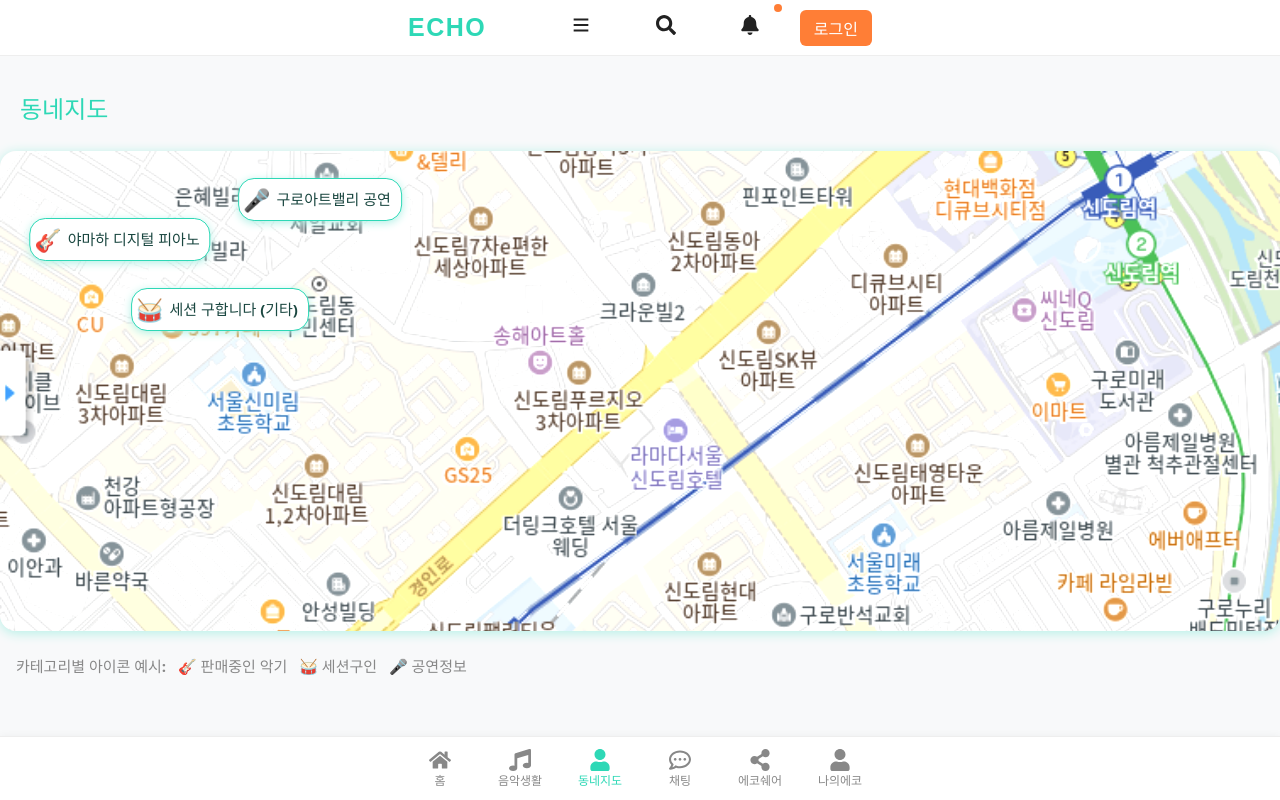
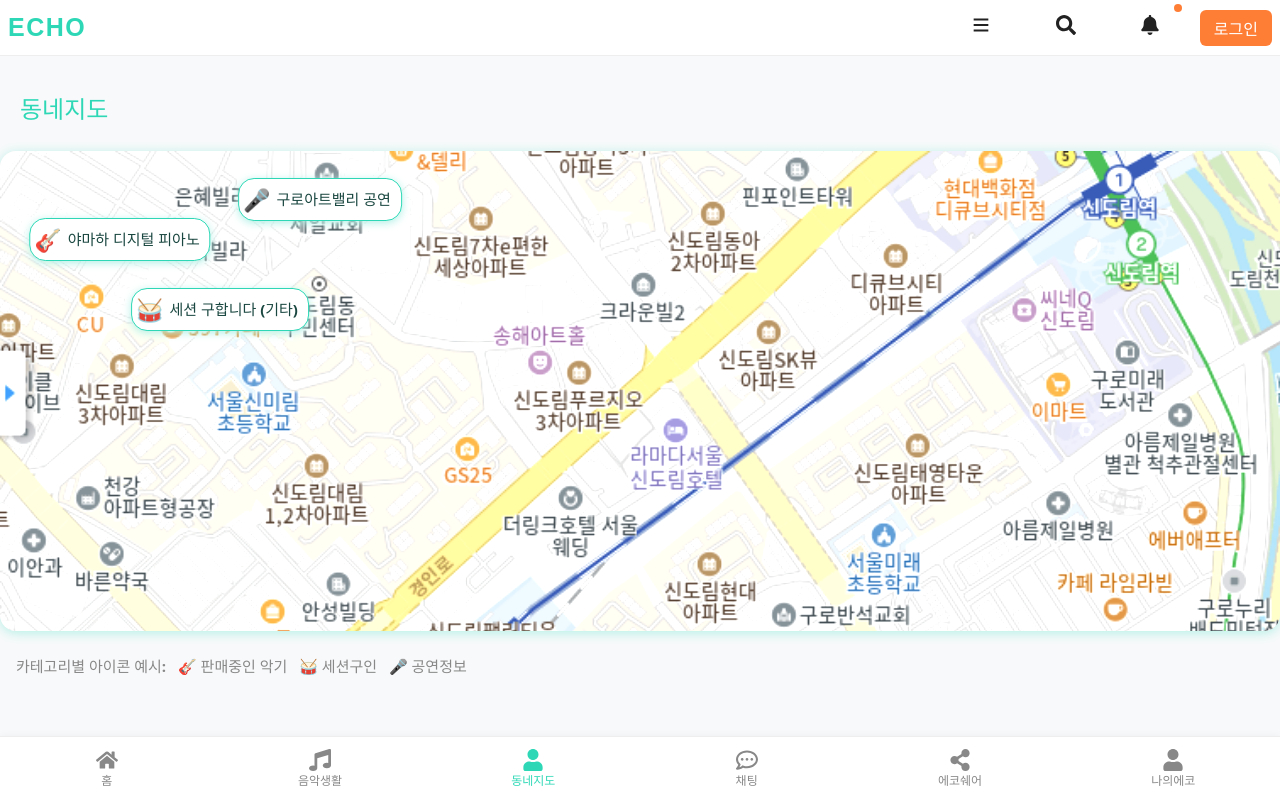
Before and after one commit to sewoong333/ECHO, a React (Vite) app: page /map in a window 1280 px wide. Built offline with nearby package versions, Linux system fonts and the light colour scheme; no server answers; the database is empty.

Commit message:
fix: 모바일 width/max-width/min-width/overflow-x/box-sizing/flex-shrink 병렬 적용

```diff
--- a/src/App.jsx
+++ b/src/App.jsx
@@ -5,13 +5,14 @@ import BottomNav from './components/BottomNav';
 import { createGlobalStyle } from 'styled-components';
 
 const GlobalStyle = createGlobalStyle`
-  body, #root {
+  html, body, #root, .App {
     width: 100vw !important;
     min-width: 0 !important;
+    max-width: 100vw !important;
     overflow-x: hidden !important;
     box-sizing: border-box !important;
-    margin: 0;
-    padding: 0;
+    margin: 0 !important;
+    padding: 0 !important;
   }
 `;
 
--- a/src/components/BottomBar.jsx
+++ b/src/components/BottomBar.jsx
@@ -18,7 +18,8 @@ const BottomBarContainer = styled.div`
   box-shadow: 0 -2px 10px rgba(0, 0, 0, 0.1);
   z-index: 1000;
   box-sizing: border-box;
-  overflow-x: auto;
+  overflow-x: hidden;
+  flex-shrink: 0;
 `;
 
 const MenuItem = styled(Link)`
@@ -30,6 +31,7 @@ const MenuItem = styled(Link)`
   font-size: 0.8rem;
   min-width: 0;
   box-sizing: border-box;
+  flex-shrink: 0;
 
   svg {
     font-size: 1.2rem;
--- a/src/components/BottomNav.jsx
+++ b/src/components/BottomNav.jsx
@@ -18,11 +18,13 @@ const Bar = styled.nav`
   z-index: 100;
   box-shadow: 0 -1px 8px rgba(0,0,0,0.04);
   box-sizing: border-box;
-  overflow-x: auto;
+  overflow-x: hidden;
+  flex-shrink: 0;
 `;
 const BarInner = styled.div`
   width: 100vw;
-  max-width: 480px;
+  max-width: 100vw;
+  min-width: 0;
   margin: 0 auto;
   display: flex;
   justify-content: space-around;
@@ -30,6 +32,8 @@ const BarInner = styled.div`
   height: 100%;
   position: relative;
   box-sizing: border-box;
+  overflow-x: hidden;
+  flex-shrink: 0;
 `;
 const Item = styled.button`
   background: none;
@@ -46,6 +50,7 @@ const Item = styled.button`
   padding: 0;
   min-width: 0;
   box-sizing: border-box;
+  flex-shrink: 0;
   @media (max-width: 480px) {
     font-size: 11px;
     svg { font-size: 18px; }
--- a/src/components/TopBar.jsx
+++ b/src/components/TopBar.jsx
@@ -8,6 +8,9 @@ const Bar = styled.header`
   width: 100vw;
   max-width: 100vw;
   min-width: 0;
+  box-sizing: border-box;
+  overflow-x: hidden;
+  flex-shrink: 0;
   margin: 0 auto;
   height: 56px;
   background: #fff;
@@ -16,19 +19,21 @@ const Bar = styled.header`
   align-items: center;
   justify-content: center;
   padding: 0;
-  box-sizing: border-box;
   z-index: 101;
 `;
 const BarInner = styled.div`
   width: 100vw;
-  max-width: 480px;
+  max-width: 100vw;
+  min-width: 0;
+  box-sizing: border-box;
+  overflow-x: hidden;
+  flex-shrink: 0;
   margin: 0 auto;
   display: flex;
   align-items: center;
   justify-content: space-between;
   padding: 0 8px;
   height: 100%;
-  box-sizing: border-box;
 `;
 const Title = styled.div`
   font-size: 22px;
@@ -69,6 +74,7 @@ const Logo = styled.span`
   margin-right: 16px;
   font-family: 'Montserrat', 'Pretendard', sans-serif;
   user-select: none;
+  flex-shrink: 0;
   @media (max-width: 480px) {
     font-size: 20px;
     margin-right: 8px;
--- a/src/pages/EchoShare.jsx
+++ b/src/pages/EchoShare.jsx
@@ -21,13 +21,19 @@ const Container = styled.div`
   justify-content: center;
   align-items: center;
   width: 100vw;
+  max-width: 100vw;
+  min-width: 0;
   margin: 0 auto;
   padding: 32px 12px 100px 12px;
   box-sizing: border-box;
+  overflow-x: hidden;
+  flex-shrink: 0;
 `;
 
 const Hero = styled.section`
   width: 100vw;
+  max-width: 100vw;
+  min-width: 0;
   background: linear-gradient(120deg, #2ed8b6 60%, #ff7e36 100%);
   border-radius: 24px;
   box-shadow: 0 8px 32px rgba(46,216,182,0.10);
@@ -40,6 +46,8 @@ const Hero = styled.section`
   overflow: hidden;
   margin-left: auto;
   margin-right: auto;
+  box-sizing: border-box;
+  flex-shrink: 0;
 `;
 
 const HeroImage = styled.img`
@@ -76,6 +84,8 @@ const HeroSubtitle = styled.p`
 
 const Section = styled.section`
   width: 100vw;
+  max-width: 100vw;
+  min-width: 0;
   margin: 0 auto 2.5rem auto;
   padding-left: 12px;
   padding-right: 12px;
@@ -84,10 +94,15 @@ const Section = styled.section`
   gap: 1.5rem;
   margin-left: auto;
   margin-right: auto;
+  box-sizing: border-box;
+  overflow-x: hidden;
+  flex-shrink: 0;
 `;
 
 const Card = styled.div`
   width: 100vw;
+  max-width: 100vw;
+  min-width: 0;
   background: #fff;
   border-radius: 18px;
   box-shadow: 0 2px 16px rgba(46,216,182,0.08);
@@ -98,6 +113,9 @@ const Card = styled.div`
   transition: box-shadow 0.2s;
   margin-left: auto;
   margin-right: auto;
+  box-sizing: border-box;
+  overflow-x: hidden;
+  flex-shrink: 0;
   &:hover {
     box-shadow: 0 6px 24px rgba(46,216,182,0.16);
   }
--- a/src/pages/Home.jsx
+++ b/src/pages/Home.jsx
@@ -20,6 +20,8 @@ const colors = {
 
 const ListWrapper = styled.div`
   width: 100vw;
+  max-width: 100vw;
+  min-width: 0;
   min-height: 100vh;
   background: #f8f9fa;
   box-sizing: border-box;
@@ -27,6 +29,7 @@ const ListWrapper = styled.div`
   flex-direction: column;
   align-items: center;
   overflow-x: hidden;
+  flex-shrink: 0;
 `;
 const SearchBox = styled.div`
   padding: 18px 18px 0 18px;
```
